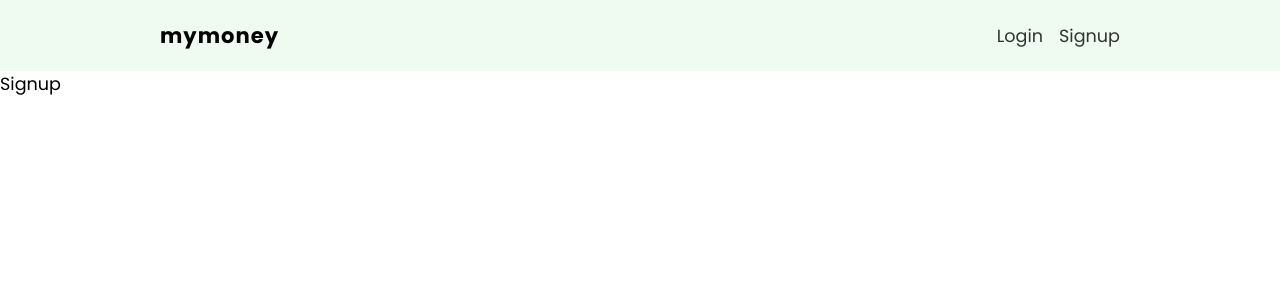
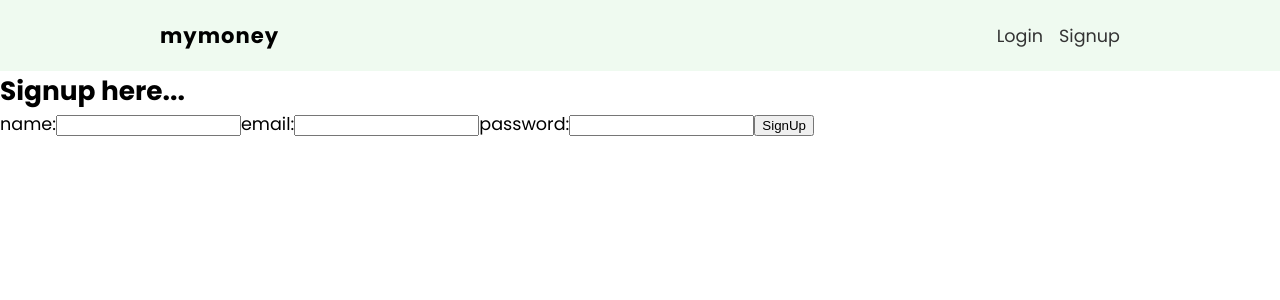
Before and after one commit to DAEM007/finance-tracker-project, a React (Create React App) app: page /signup in a window 1280 px wide. Shown: the top 300 px of the page. Built offline with nearby package versions, Linux system fonts and the light colour scheme.

Commit message:
Created a signup form

```diff
--- a/src/pages/signup/Signup.js
+++ b/src/pages/signup/Signup.js
@@ -1,7 +1,54 @@
+// All react imports
+import { useState } from "react";
+// All styles import
 import styles from "./Signup.module.css";
 
 export default function Signup() {
+  const [name, setName] = useState('');
+  const [email, setEmail] = useState('');
+  const [password, setPassword] = useState('');
+
+  const handleSignup = (e) => {
+      e.preventDefault();
+      console.log(`name: ${name} email: ${email} password: ${password}`);
+  }
+
   return (
-    <div>Signup</div>
+    <form onSubmit={handleSignup} className={styles['sign-up']}>
+
+      <h2>Signup here...</h2>
+      <label>
+        <span>name:</span>
+        <input
+          type="text"
+          onChange={(e) => setName(e.target.value)}
+          value={name}
+          required
+        />
+      </label>
+
+      <label>
+        <span>email:</span>
+        <input
+          type="email"
+          onChange={(e) => setEmail(e.target.value)}
+          value={email}
+          required
+        />
+      </label>
+
+      <label>
+        <span>password:</span>
+        <input
+          type="password"
+          onChange={(e) => setPassword(e.target.value)}
+          value={password}
+          required
+        />
+      </label>
+
+      <button>SignUp</button>
+
+    </form>
   )
 }
```
